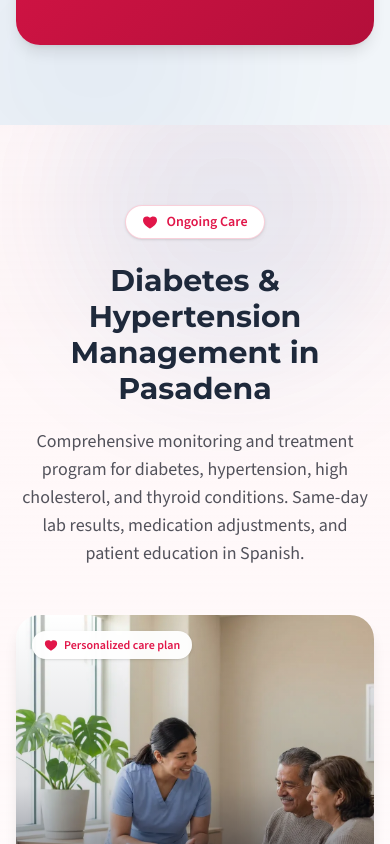
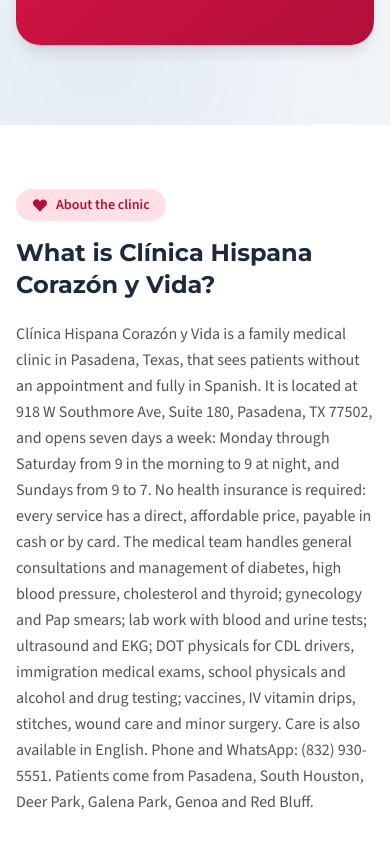
Before and after one commit to clinicagessner/Corazon-y-Vida, a Next.js app: page /en in a window 390 px wide. Shown: the part 4160-5004 px from the top of the page. Built offline with nearby package versions, Linux system fonts and the light colour scheme; no server answers.

Commit message:
feat(geo): add entity definition block to the home
New 'Sobre la clínica' section with a question heading and one paragraph
of verifiable facts (location, hours, walk-in, self-pay, languages,
services, phone, service area) in Spanish (165 words) and English (158).

```diff
--- a/src/app/[locale]/(main)/page.tsx
+++ b/src/app/[locale]/(main)/page.tsx
@@ -1,6 +1,7 @@
 import { setRequestLocale } from "next-intl/server";
 import { Hero } from "@/components/sections/hero";
 import { Services } from "@/components/sections/services";
+import { AboutClinic } from "@/components/sections/about-clinic";
 import { Promotions } from "@/components/sections/promotions";
 import { ChronicCare } from "@/components/sections/chronic-care";
 import { Testimonials } from "@/components/sections/testimonials";
@@ -25,6 +26,7 @@
       <Hero />
       <Promotions />
       <Services />
+      <AboutClinic />
       <ChronicCare />
       <Testimonials />
       <FAQ />
--- /dev/null
+++ b/src/components/sections/about-clinic.tsx
@@ -0,0 +1,27 @@
+import { getTranslations } from "next-intl/server";
+import { HeartStraight } from "@phosphor-icons/react/dist/ssr";
+
+// Bloque de definición de la entidad: encabezado en forma de pregunta y un
+// solo párrafo de hechos verificables (qué es, dónde, horario, condiciones,
+// idiomas, servicios, teléfono, área) que buscadores e IAs pueden citar tal
+// cual. Texto propio de Corazón y Vida; no reutilizar en las clínicas hermanas.
+export async function AboutClinic() {
+  const t = await getTranslations("about");
+
+  return (
+    <section id="sobre-la-clinica" aria-labelledby="about-heading" className="py-16 md:py-20 bg-white">
+      <div className="container mx-auto px-4">
+        <div className="max-w-3xl mx-auto">
+          <span className="inline-flex items-center gap-2 rounded-full bg-red-light/60 px-4 py-1.5 text-sm font-semibold text-red-dark mb-4">
+            <HeartStraight className="size-4" weight="fill" />
+            {t("eyebrow")}
+          </span>
+          <h2 id="about-heading" className="font-heading text-2xl md:text-3xl font-bold text-slate-dark mb-5">
+            {t("heading")}
+          </h2>
+          <p className="text-base md:text-lg leading-relaxed text-muted-foreground">{t("body")}</p>
+        </div>
+      </div>
+    </section>
+  );
+}
--- a/src/messages/en.json
+++ b/src/messages/en.json
@@ -304,5 +304,10 @@
     "formSubtitle": "Leave us your details and we'll contact you to schedule your appointment.",
     "metaTitle": "Medical Promotions & Packages in Pasadena TX",
     "metaDescription": "Affordable medical promotions and packages at Clínica Hispana Corazón y Vida, Pasadena TX. Checkups for men and women, hormone profile, intimate health, DOT exam, and more. 100% Spanish-speaking care, walk-ins welcome."
+  },
+  "about": {
+    "eyebrow": "About the clinic",
+    "heading": "What is Clínica Hispana Corazón y Vida?",
+    "body": "Clínica Hispana Corazón y Vida is a family medical clinic in Pasadena, Texas, that sees patients without an appointment and fully in Spanish. It is located at 918 W Southmore Ave, Suite 180, Pasadena, TX 77502, and opens seven days a week: Monday through Saturday from 9 in the morning to 9 at night, and Sundays from 9 to 7. No health insurance is required: every service has a direct, affordable price, payable in cash or by card. The medical team handles general consultations and management of diabetes, high blood pressure, cholesterol and thyroid; gynecology and Pap smears; lab work with blood and urine tests; ultrasound and EKG; DOT physicals for CDL drivers, immigration medical exams, school physicals and alcohol and drug testing; vaccines, IV vitamin drips, stitches, wound care and minor surgery. Care is also available in English. Phone and WhatsApp: (832) 930-5551. Patients come from Pasadena, South Houston, Deer Park, Galena Park, Genoa and Red Bluff."
   }
 }
--- a/src/messages/es.json
+++ b/src/messages/es.json
@@ -304,5 +304,10 @@
     "formSubtitle": "Déjenos sus datos y le contactamos para agendar su cita.",
     "metaTitle": "Promociones y Paquetes Médicos en Pasadena TX",
     "metaDescription": "Promociones y paquetes médicos a precios accesibles en Clínica Hispana Corazón y Vida, Pasadena TX. Exámenes para hombres y mujeres, perfil hormonal, salud íntima, examen DOT y más. Atención 100% en español, sin cita previa."
+  },
+  "about": {
+    "eyebrow": "Sobre la clínica",
+    "heading": "¿Qué es Clínica Hispana Corazón y Vida?",
+    "body": "Clínica Hispana Corazón y Vida es una clínica médica familiar en Pasadena, Texas, que atiende sin cita previa y 100% en español. Está en 918 W Southmore Ave, Suite 180, Pasadena, TX 77502, y abre los siete días de la semana: de lunes a sábado de 9 de la mañana a 9 de la noche, y los domingos de 9 a 7. No hace falta seguro médico: cada servicio tiene un precio directo y accesible, que se paga en efectivo o con tarjeta. El equipo médico atiende consultas generales y control de diabetes, presión alta, colesterol y tiroides; ginecología y Papanicolaou; exámenes de laboratorio con análisis de sangre y orina; ultrasonido y electrocardiograma; exámenes físicos DOT para licencia CDL, exámenes médicos de inmigración, físicos escolares y pruebas de alcohol y drogas; vacunas, sueros vitaminados, suturas, curación de heridas y cirugías menores. También se atiende en inglés. Teléfono y WhatsApp: (832) 930-5551. Recibe pacientes de Pasadena, South Houston, Deer Park, Galena Park, Genoa y Red Bluff."
   }
 }
```
